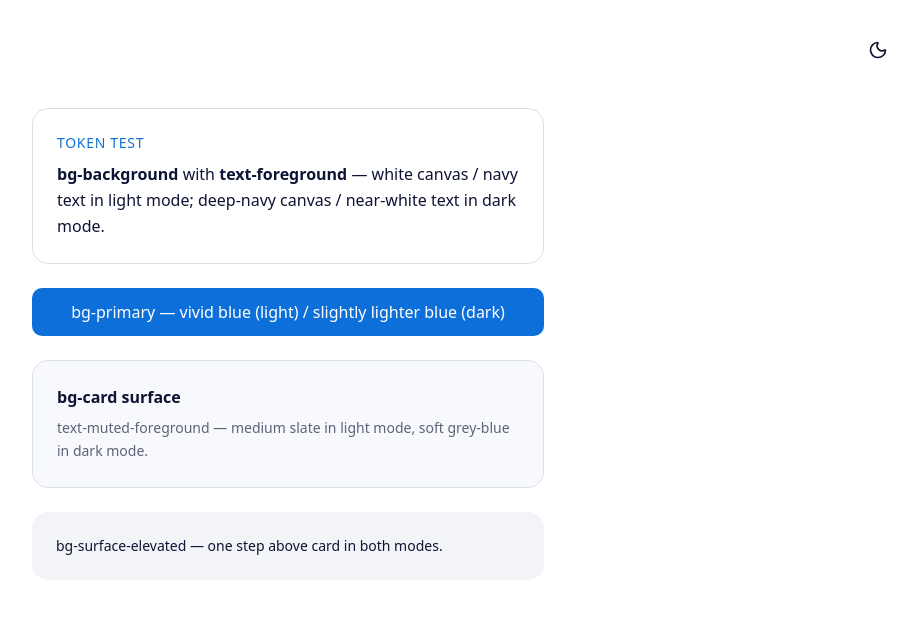
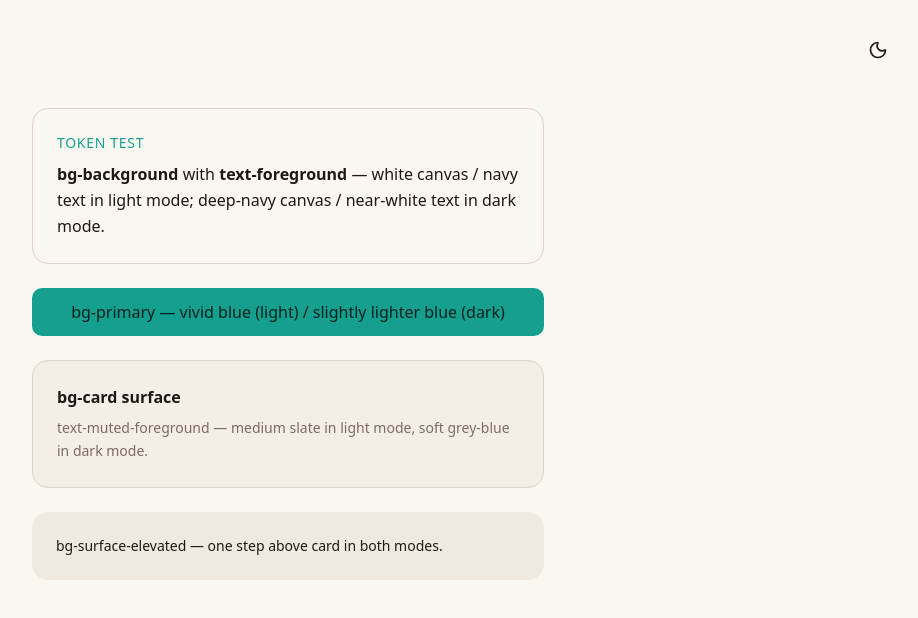
Before and after one commit to moh-Adedamola/adedamola-portfolio, a Next.js app: page / in a window 1280 px wide. Shown: the top 618 px of the page, without its empty margins (352-1270 px from the left). Built offline with nearby package versions, Linux system fonts and the light colour scheme.

Commit message:
feat: swap palette to Espresso & Teal, update ui-context.md

```diff
--- a/context/ui-context.md
+++ b/context/ui-context.md
@@ -2,15 +2,16 @@
 
 ## Theme
 
-The portfolio shares Refacint's brand DNA: a confident,
-modern, tech-forward look anchored by a deep navy and a
-vivid blue. Light mode is clean and bright with navy text
-on near-white; dark mode is a deep navy canvas with the
-blue accent carrying energy. The design reference is the
-same direction used for the agency site (clean, premium,
-Azuro-Digital-adjacent), interpreted for a personal/founder
-feel: more first-person, more photography of the founder,
-slightly warmer and more human than the corporate site.
+The portfolio carries Refacint's brand DNA through a warmer,
+more personal lens: a rich espresso-and-teal palette that
+feels grounded, human, and premium. Light mode is a warm
+cream canvas with deep espresso text; dark mode is a rich
+espresso canvas with a crisp teal accent carrying energy.
+The design reference is the same direction used for the
+agency site (clean, premium, Azuro-Digital-adjacent),
+interpreted for a personal/founder feel: more first-person,
+more photography of the founder, warmer and more human than
+the corporate site.
 
 Both modes are supported via `next-themes` with a toggle.
 System preference is respected on first visit and the
@@ -21,12 +22,19 @@ tokens, not raw hex.
 
 ## Brand Colors
 
-The two brand anchors:
+The two brand anchors — **Espresso & Teal**:
 
-- **Navy** `#0E1435` — primary brand color, dark surfaces,
-  primary text in light mode. HSL ≈ `231 58% 13%`.
-- **Blue** `#0D70DA` — accent, links, primary buttons,
-  focus rings, highlights. HSL ≈ `211 89% 45%`.
+- **Espresso** `#211913` — primary brand color, deep anchor,
+  primary text in light mode, dark hero surfaces.
+  HSL ≈ `26 27% 10%`.
+- **Teal** `#149E8E` (light) / `#1FB0A0` (dark) — accent,
+  links, primary buttons, focus rings, highlights.
+  HSL ≈ `173 78% 35%` / `173 70% 41%`.
+
+Supporting tones:
+- **Cream** `#FAF6F0` — light mode page background. HSL ≈ `36 50% 96%`.
+- **Deep espresso** `#161009` — dark mode page background. HSL ≈ `32 42% 6%`.
+- **Accent foreground** `#03201D` — text on teal buttons/badges. HSL ≈ `174 83% 7%`.
 
 These are declared once as theme tokens and referenced
 semantically everywhere. Never paste the hex into a
@@ -41,35 +49,40 @@ utilities.
 
 ### Semantic Tokens
 
-| Role                 | Token                  | Light                | Dark                 |
-| -------------------- | ---------------------- | -------------------- | -------------------- |
-| Page background      | `--background`         | `0 0% 100%`          | `231 58% 9%`         |
-| Surface (card)       | `--card`               | `220 33% 98%`        | `231 45% 13%`        |
-| Surface elevated     | `--surface-elevated`   | `220 30% 96%`        | `231 40% 16%`        |
-| Primary text         | `--foreground`         | `231 58% 13%` (navy) | `220 30% 96%`        |
-| Muted text           | `--muted-foreground`   | `231 12% 42%`        | `220 14% 68%`        |
-| Accent (primary)     | `--primary`            | `211 89% 45%` (blue) | `211 89% 55%`        |
-| Accent foreground    | `--primary-foreground` | `0 0% 100%`          | `231 58% 9%`         |
-| Brand navy surface   | `--brand-navy`         | `231 58% 13%`        | `231 58% 13%`        |
-| Border               | `--border`             | `220 16% 88%`        | `231 30% 22%`        |
-| Input border         | `--input`              | `220 16% 85%`        | `231 30% 24%`        |
-| Ring (focus)         | `--ring`               | `211 89% 45%`        | `211 89% 55%`        |
-| Muted surface        | `--muted`              | `220 20% 94%`        | `231 35% 15%`        |
-| Destructive          | `--destructive`        | `0 75% 50%`          | `0 70% 55%`          |
-| Success              | `--success`            | `152 60% 38%`        | `152 55% 50%`        |
+| Role                    | Token                  | Light                       | Dark                        |
+| ----------------------- | ---------------------- | --------------------------- | --------------------------- |
+| Page background         | `--background`         | `36 50% 96%` (cream)        | `32 42% 6%` (deep espresso) |
+| Surface (card)          | `--card`               | `35 42% 93%`                | `30 33% 11%`                |
+| Surface elevated        | `--surface-elevated`   | `34 35% 91%`                | `30 26% 15%`                |
+| Primary text            | `--foreground`         | `26 27% 10%` (espresso)     | `35 41% 92%` (cream)        |
+| Muted text              | `--muted-foreground`   | `29 10% 43%`                | `32 14% 61%`                |
+| Accent (primary)        | `--primary`            | `173 78% 35%` (teal)        | `173 70% 41%` (teal)        |
+| Accent foreground       | `--primary-foreground` | `174 83% 7%`                | `174 83% 7%`                |
+| Brand anchor surface    | `--brand-navy`         | `26 27% 10%` (espresso)     | `26 27% 10%` (espresso)     |
+| Border                  | `--border`             | `30 15% 83%`                | `30 20% 20%`                |
+| Input border            | `--input`              | `30 12% 81%`                | `30 17% 22%`                |
+| Ring (focus)            | `--ring`               | `173 78% 35%` (teal)        | `173 70% 41%` (teal)        |
+| Muted surface           | `--muted`              | `33 28% 90%`                | `30 22% 13%`                |
+| Destructive             | `--destructive`        | `0 75% 50%`                 | `0 70% 55%`                 |
+| Success                 | `--success`            | `152 60% 38%`               | `152 55% 50%`               |
+
+> **Note on `--brand-navy`:** The token name is kept for structural
+> consistency but now holds the espresso anchor. Rename to
+> `--brand-espresso` in a future cleanup pass if desired.
 
 ### Color Philosophy
 
-- **Navy carries authority; blue carries action.** Navy is
-  the canvas and the text; the blue is reserved for things
-  the visitor should act on (CTAs, links, key highlights).
-- Use the blue with intent — a single confident accent beats
-  a rainbow. Calm canvas, sharp accent.
-- The hero may use a navy surface (`--brand-navy`) as a bold
-  full-bleed block, with the founder photo and blue CTA on
-  top, echoing the agency site's hero treatment.
-- No purple gradients, no secondary competing accent. Stay on
-  brand.
+- **Espresso carries authority; teal carries action.** Espresso
+  is the canvas and the primary text; teal is reserved for
+  things the visitor should act on (CTAs, links, key
+  highlights, focus rings).
+- Use the teal with intent — a single confident accent beats
+  a rainbow. Warm canvas, sharp accent.
+- The hero may use a brand-espresso surface (`--brand-navy`)
+  as a bold full-bleed block, with the founder photo and teal
+  CTA on top.
+- No cool greys, no blue or purple tints. Every surface token
+  stays in the warm brown family. Stay on brand.
 
 ## Typography
 
--- a/src/app/globals.css
+++ b/src/app/globals.css
@@ -5,36 +5,36 @@
 
 /* ── Light mode — raw HSL channels (no hsl() wrapper, enables opacity variants) */
 :root {
-  --background:         0 0% 100%;
-  --foreground:         231 58% 13%;
-  --card:               220 33% 98%;
-  --surface-elevated:   220 30% 96%;
-  --muted:              220 20% 94%;
-  --muted-foreground:   231 12% 42%;
-  --primary:            211 89% 45%;
-  --primary-foreground: 0 0% 100%;
-  --brand-navy:         231 58% 13%;
-  --border:             220 16% 88%;
-  --input:              220 16% 85%;
-  --ring:               211 89% 45%;
+  --background:         36 50% 96%;
+  --foreground:         26 27% 10%;
+  --card:               35 42% 93%;
+  --surface-elevated:   34 35% 91%;
+  --muted:              33 28% 90%;
+  --muted-foreground:   29 10% 43%;
+  --primary:            173 78% 35%;
+  --primary-foreground: 174 83% 7%;
+  --brand-navy:         26 27% 10%;
+  --border:             30 15% 83%;
+  --input:              30 12% 81%;
+  --ring:               173 78% 35%;
   --destructive:        0 75% 50%;
   --success:            152 60% 38%;
 }
 
 /* ── Dark mode */
 .dark {
-  --background:         231 58% 9%;
-  --foreground:         220 30% 96%;
-  --card:               231 45% 13%;
-  --surface-elevated:   231 40% 16%;
-  --muted:              231 35% 15%;
-  --muted-foreground:   220 14% 68%;
-  --primary:            211 89% 55%;
-  --primary-foreground: 231 58% 9%;
-  --brand-navy:         231 58% 13%;
-  --border:             231 30% 22%;
-  --input:              231 30% 24%;
-  --ring:               211 89% 55%;
+  --background:         32 42% 6%;
+  --foreground:         35 41% 92%;
+  --card:               30 33% 11%;
+  --surface-elevated:   30 26% 15%;
+  --muted:              30 22% 13%;
+  --muted-foreground:   32 14% 61%;
+  --primary:            173 70% 41%;
+  --primary-foreground: 174 83% 7%;
+  --brand-navy:         26 27% 10%;
+  --border:             30 20% 20%;
+  --input:              30 17% 22%;
+  --ring:               173 70% 41%;
   --destructive:        0 70% 55%;
   --success:            152 55% 50%;
 }
```
